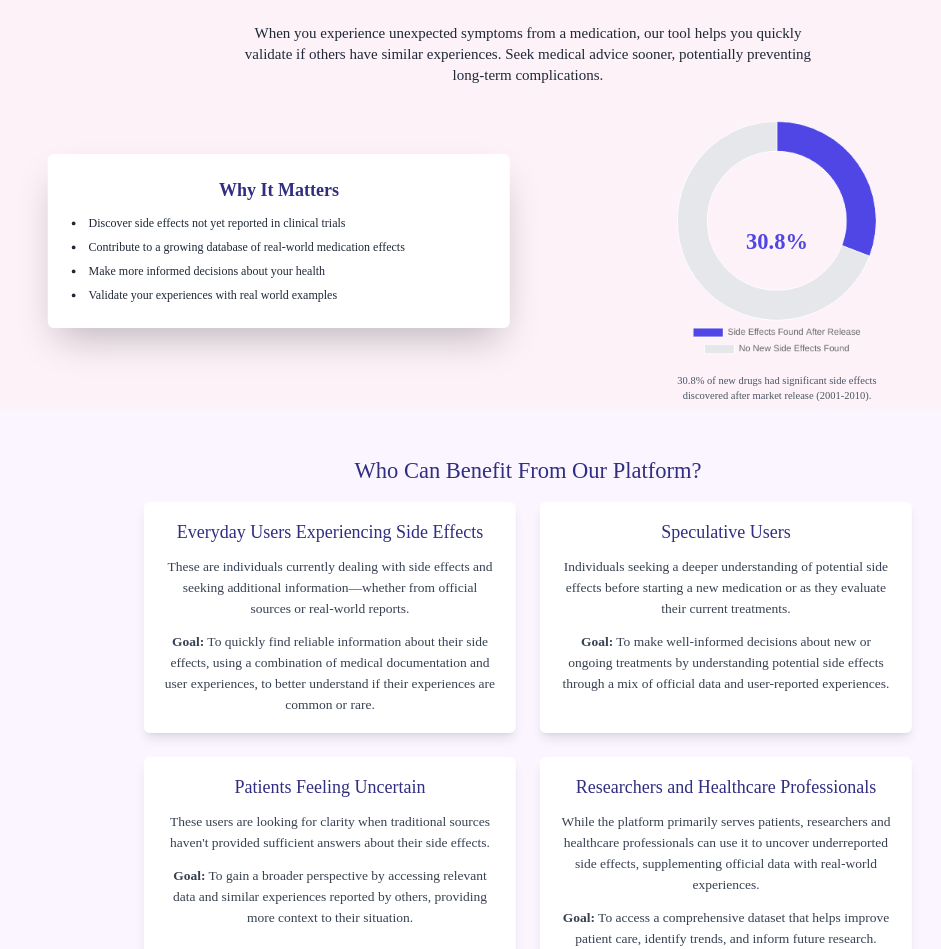
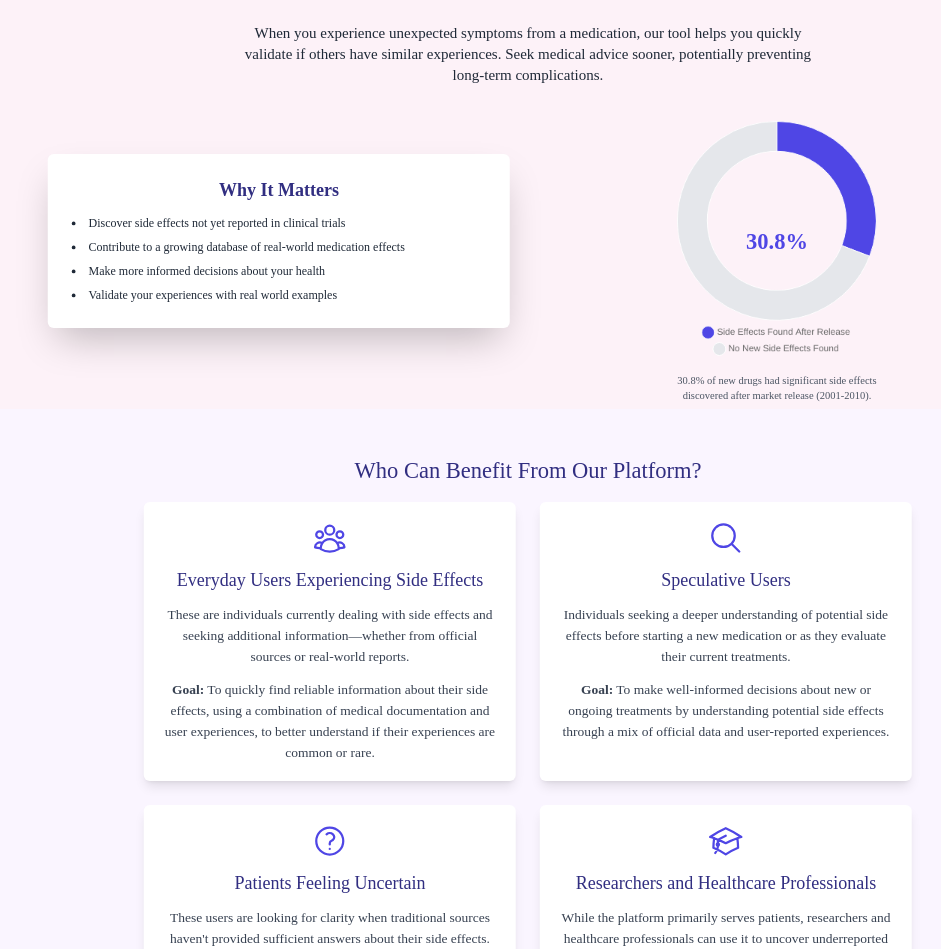
Before and after one commit to cdirks4/side-effects, a Next.js app: page / in a window 1280 px wide. Shown: the part 743-1692 px from the top of the page, without its empty margins (112-1053 px from the left). Built offline with nearby package versions, Linux system fonts and the light colour scheme; a web font is replaced by a local one.

Commit message:
stlye: icons

```diff
--- a/src/app/page.tsx
+++ b/src/app/page.tsx
@@ -1,8 +1,20 @@
 "use client";
 import Link from "next/link";
 import { Doughnut } from "react-chartjs-2";
-import { Chart as ChartJS, ArcElement, Tooltip, Legend } from "chart.js";
+import {
+  Chart as ChartJS,
+  ArcElement,
+  Tooltip,
+  Legend,
+  ChartOptions,
+} from "chart.js";
 import { useState, useEffect } from "react";
+import {
+  UserGroupIcon,
+  MagnifyingGlassIcon,
+  QuestionMarkCircleIcon,
+  AcademicCapIcon,
+} from "@heroicons/react/24/outline";
 ChartJS.register(ArcElement, Tooltip, Legend);
 
 export default function Home() {
@@ -24,27 +36,42 @@ export default function Home() {
     ],
   };
 
-  const options = {
+  const options: ChartOptions<"doughnut"> = {
     responsive: true,
     maintainAspectRatio: false,
+    animation: {
+      animateRotate: true,
+      duration: 2000,
+    },
     plugins: {
       legend: {
-        position: "bottom" as const,
+        position: "bottom" as const, // Specify the position as a literal type
+        labels: {
+          usePointStyle: true,
+          pointStyle: "circle",
+        },
       },
       tooltip: {
         callbacks: {
-          label: function (tooltipItem: any) {
+          label: function (tooltipItem) {
             return `${tooltipItem.label}: ${tooltipItem.raw}%`;
           },
         },
       },
     },
     cutout: "70%",
-    onClick: (evt: any, elements: any) => {
+    onHover: (event, elements) => {
+      if (event.native) {
+        event.native.target.style.cursor = elements.length
+          ? "pointer"
+          : "default";
+      }
+    },
+    onClick: (evt, elements) => {
       if (elements.length > 0) {
         const index = elements[0].index;
         const label = data.labels[index];
-        setSelectedSegment(label);
+        setSelectedSegment(label as string);
       }
     },
   };
@@ -56,12 +83,12 @@ export default function Home() {
       {/* Spacer to prevent content from being hidden under the header */}
 
       {/* Hero Section */}
-      <section className="py-16">
-        <div className="container mx-auto px-4 text-center">
-          <h1 className="text-5xl md:text-6xl  text-indigo-900 mb-6 font-mackinac">
+      <section className="py-16 px-4 md:px-8">
+        <div className="container mx-auto text-center">
+          <h1 className="text-4xl sm:text-5xl md:text-6xl text-indigo-900 mb-6 font-mackinac">
             Discover Comprehensive Side Effect Insights with AI
           </h1>
-          <p className="text-lg md:text-xl text-gray-700 mb-8 max-w-3xl mx-auto font-mackinac">
+          <p className="text-base sm:text-lg md:text-xl text-gray-700 mb-8 max-w-3xl mx-auto font-mackinac">
             &ldquo;Am I the Only One&rdquo; leverages AI to analyze both
             official medical data and user-reported experiences, providing a
             more complete understanding of medication side effects. Stay
@@ -144,9 +171,11 @@ export default function Home() {
             <div className="relative h-80 w-80 mx-auto">
               <Doughnut data={data} options={options} />
               <div className="absolute inset-0 flex items-center justify-center">
-                <div className="text-3xl font-bold text-indigo-600">30.8%</div>
+                <div className="text-3xl font-bold text-indigo-600 dark:text-indigo-400">
+                  30.8%
+                </div>
               </div>
-              <p className="mt-4 text-sm text-gray-600">
+              <p className="mt-4 text-sm text-gray-600 dark:text-gray-400">
                 30.8% of new drugs had significant side effects discovered after
                 market release (2001-2010).
               </p>
@@ -158,12 +187,13 @@ export default function Home() {
       {/* User Groups Section */}
       <section className="py-16 bg-purple-50 shadow-md">
         <div className="container mx-auto px-4 text-center">
-          <h2 className="text-3xl  text-indigo-900 mb-6">
+          <h2 className="text-3xl text-indigo-900 mb-6">
             Who Can Benefit From Our Platform?
           </h2>
           <div className="grid grid-cols-1 md:grid-cols-2 gap-8 max-w-[80vw] mx-auto">
             {/* Card for Everyday Users */}
-            <div className="bg-white shadow-lg rounded-lg p-6">
+            <div className="bg-white shadow-lg rounded-lg p-6 flex flex-col items-center">
+              <UserGroupIcon className="h-12 w-12 text-indigo-600 mb-4" />
               <h3 className="text-2xl font-medium text-indigo-900 mb-4">
                 Everyday Users Experiencing Side Effects
               </h3>
@@ -181,7 +211,8 @@ export default function Home() {
             </div>
 
             {/* Card for Speculative Users */}
-            <div className="bg-white shadow-lg rounded-lg p-6">
+            <div className="bg-white shadow-lg rounded-lg p-6 flex flex-col items-center">
+              <MagnifyingGlassIcon className="h-12 w-12 text-indigo-600 mb-4" />
               <h3 className="text-2xl font-medium text-indigo-900 mb-4">
                 Speculative Users
               </h3>
@@ -199,13 +230,15 @@ export default function Home() {
             </div>
 
             {/* Card for Patients Feeling Uncertain */}
-            <div className="bg-white shadow-lg rounded-lg p-6">
+            <div className="bg-white shadow-lg rounded-lg p-6 flex flex-col items-center">
+              <QuestionMarkCircleIcon className="h-12 w-12 text-indigo-600 mb-4" />
               <h3 className="text-2xl font-medium text-indigo-900 mb-4">
                 Patients Feeling Uncertain
               </h3>
               <p className="text-lg text-gray-700">
                 These users are looking for clarity when traditional sources
-                haven't provided sufficient answers about their side effects.
+                haven&apos;t provided sufficient answers about their side
+                effects.
               </p>
               <p className="text-lg text-gray-700 mt-4">
                 <span className="font-bold">Goal:</span> To gain a broader
@@ -215,7 +248,8 @@ export default function Home() {
             </div>
 
             {/* Card for Researchers and Healthcare Professionals */}
-            <div className="bg-white shadow-lg rounded-lg p-6">
+            <div className="bg-white shadow-lg rounded-lg p-6 flex flex-col items-center">
+              <AcademicCapIcon className="h-12 w-12 text-indigo-600 mb-4" />
               <h3 className="text-2xl font-medium text-indigo-900 mb-4">
                 Researchers and Healthcare Professionals
               </h3>
```
